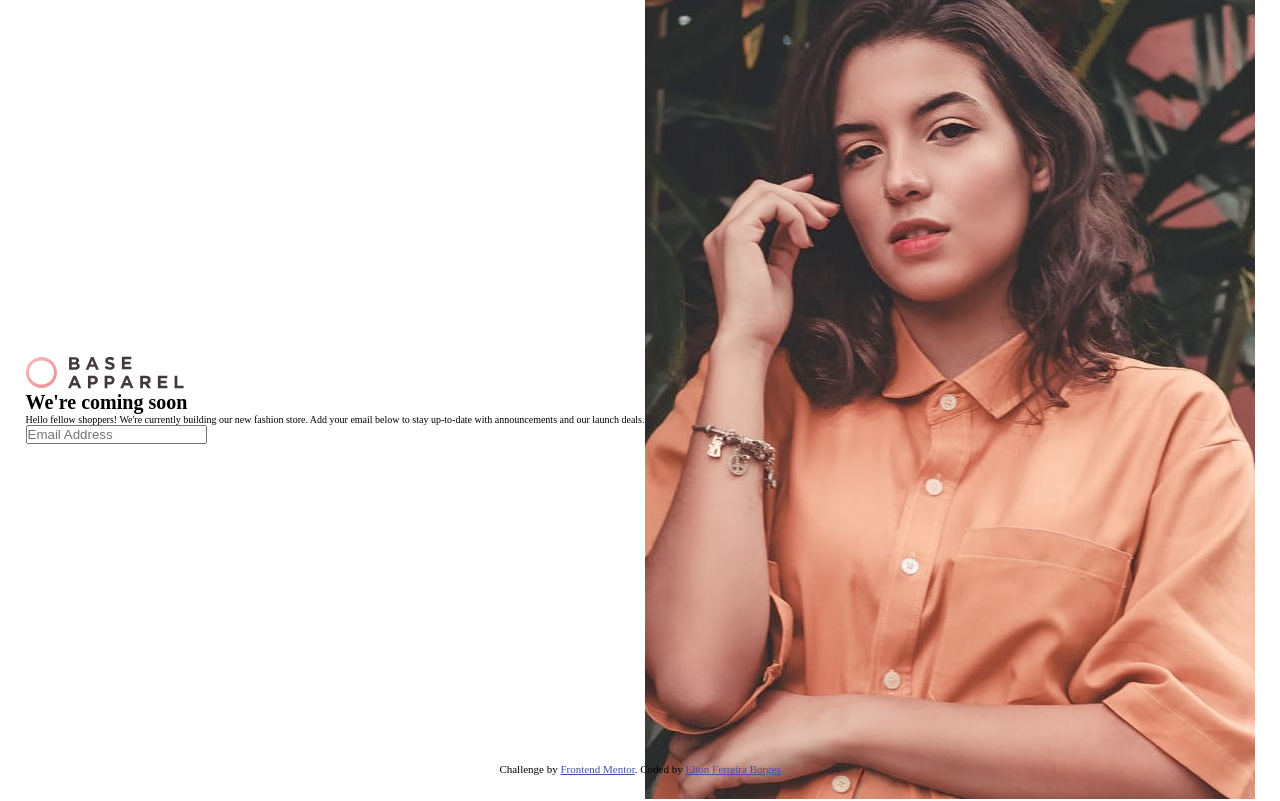
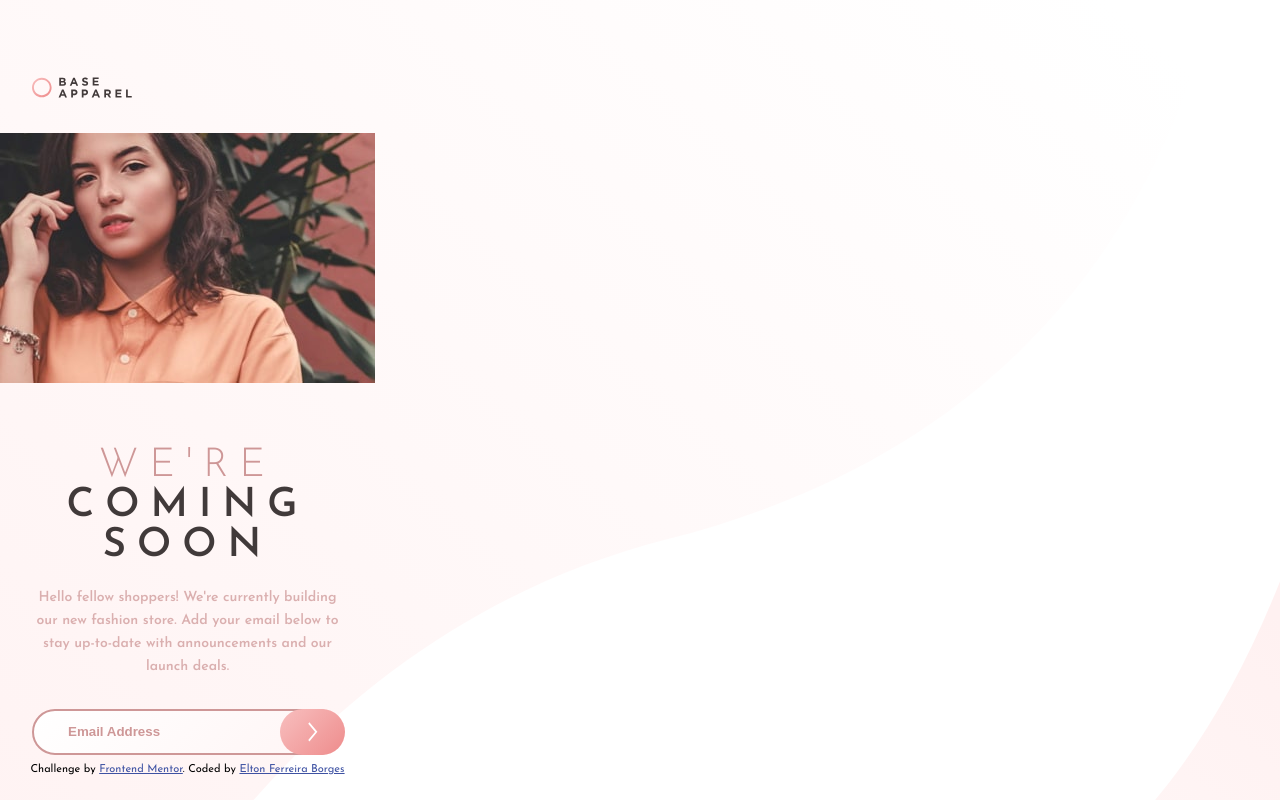
Before and after one commit to CriM1Nal1337/base-apparel-coming-soon-master, a plain HTML site: page index.html in a window 1280 px wide. Drawn offline with Linux system fonts and the light colour scheme.

Commit message:
style-finish

```diff
--- a/index.html
+++ b/index.html
@@ -9,28 +9,41 @@
   <link rel="stylesheet" href="src/css/reset.css">
   <link rel="stylesheet" href="src/css/variables.css">
   <link rel="stylesheet" href="src/css/responsive.css">
+  <link rel="preconnect" href="https://fonts.googleapis.com">
+  <link rel="preconnect" href="https://fonts.gstatic.com" crossorigin>
+  <link href="https://fonts.googleapis.com/css2?family=Josefin+Sans:wght@300;400;600&display=swap" rel="stylesheet">
   <title>Frontend Mentor | Base Apparel coming soon page</title>
 </head>
 
 <body>
   <main class="container">
+    <header><img src="src/images/logo.svg" alt="logo" class="logo"></header>
     <div class="base-apparel">
-      <img src="src/images/logo.svg" alt="logo" class="log">
-      <h1 class="title">We're coming soon</h1>
+      <h1 class="title"><span class="span">We're</span> coming soon</h1>
       <p class="p">
         Hello fellow shoppers! We're currently building our new fashion store.
         Add your email below to stay up-to-date with announcements and our launch deals.</p>
+      <div class="email">
+        <input class="inp-email " type="email" name="email" id="email" placeholder="Email Address">
+        <div class="btn" id="btn">
+          <img src="src/images/icon-arrow.svg" class="arrow" alt="arrow">
+        </div><img src="src/images/icon-error.svg" alt="icon icon-error" class="error-img hide">
+      </div>
+      <span class="span-error hide">Please provide a valide email</span>
 
-      <input type="email" name="email" id="email" placeholder="Email Address">
     </div>
-    <div class="img-base-apparel"><img src="src/images/hero-desktop.jpg" alt="Beathfull girl"></div>
+    <div class="img-base-apparel">
+      <picture>
+        <source media="(max-width: 1439px)" srcset="src/images/hero-mobile.jpg">
+        <img src="src/images/hero-desktop.jpg" alt="Beathfull girl">
+    </div>
+    </picture>
   </main>
   <footer class="attribution">
     Challenge by
-    <a href="https://www.frontendmentor.io?ref=challenge" target="_blank"
-      >Frontend Mentor</a
-    >. Coded by
+    <a href="https://www.frontendmentor.io?ref=challenge" target="_blank">Frontend Mentor</a>. Coded by
     <a href="https://github.com/CriM1Nal1337">Elton Ferreira Borges</a>
+  </footer>
   <script src="src/js/index.js"></script>
 </body>
 
--- a/src/css/responsive.css
+++ b/src/css/responsive.css
@@ -0,0 +1,68 @@
+@media (max-width: 1439px) {
+    body{
+        max-width: 375px;
+        align-items: center;
+    }
+
+    .container {
+        display: flex;
+        flex-direction: column;
+        justify-content: center;
+        max-width: 375px;
+    }
+
+    .logo {
+        order: 1;
+        margin: 3.2rem;
+        padding: 0;
+        width: 10rem;
+    }
+
+    .base-apparel {
+        order: 3;
+        margin-top: 0;
+        padding: 0;
+        max-width: 375px;
+    }
+
+    .base-apparel .title{
+        text-align: center;
+        font-size: 4rem;
+        letter-spacing: 1.1rem;
+    }
+
+    .base-apparel .p{
+        text-align: center;
+        font-size: 1.4rem;
+        line-height: 2.3rem;
+        padding: 0 3rem;
+        margin-bottom: 1.1rem;
+    }
+
+    .img-base-apparel {
+        order: 2;
+        max-width: 375px;
+        margin-bottom: 6rem;
+    }
+
+    .email{
+        width: 34.5rem;
+        padding-left: 3.2rem;
+        height: 4.6rem;
+    }
+
+    .base-apparel .inp-email {
+        height: 4.6rem;
+        width: 31rem;
+    }
+
+    .btn{
+        height: 4.6rem;
+        width: 6.5rem;
+    }
+
+    .base-apparel .error-img{
+        top: 1rem;
+        right: 7rem;
+    }
+}
--- a/src/css/style.css
+++ b/src/css/style.css
@@ -1,10 +1,138 @@
-body{
+body {
     height: 100vh;
     flex-direction: column;
-}
-
-body,.container{
+    font-family: 'Josefin Sans', sans-serif;
+    background: no-repeat url(../images/bg-pattern-desktop.svg);
+    background-size: cover;
     display: flex;
     justify-content: center;
     align-items: center;
 }
+
+.container {
+    max-width: 144rem;
+    display: grid;
+    grid-template-areas:
+        "logo img"
+        "base-apparel img";
+}
+
+.logo {
+    grid-area: logo;
+    width: 16rem;
+    margin-bottom: 11.5rem;
+    margin: 6.5rem 0 0 20rem;
+}
+
+.base-apparel {
+    grid-area: base-apparel;
+    display: flex;
+    flex-direction: column;
+    gap: 2rem;
+    padding: 0 22rem 10rem 20rem;
+    margin-top: 6rem;
+}
+
+.base-apparel .title .span {
+    color: var(--DesaturatedRed);
+    font-weight: 300;
+}
+
+.base-apparel .title {
+    font-size: 6.8rem;
+    text-transform: uppercase;
+    letter-spacing: 1.5rem;
+    font-weight: 600;
+    color: var(--DarkGrayishRed);
+}
+
+.base-apparel .p {
+    font-size: 1.6rem;
+    color: hsla(0, 36%, 70%, 0.752);
+    line-height: 3rem;
+    margin-bottom: 2rem;
+    font-weight: 600;
+}
+
+.email {
+    position: relative;
+}
+
+.base-apparel .inp-email {
+    height: 5.5rem;
+    width: 44.5rem;
+    border-radius: 3rem;
+    border: 2px solid var(--DesaturatedRed);
+    color: var(--DesaturatedRed);
+    padding-left: 3rem;
+    background: linear-gradient(135deg, hsl(0, 0%, 100%), hsl(0, 100%, 98%));
+    font-weight: 600;
+    color: var(--DesaturatedRed);
+}
+
+.inp-email::placeholder {
+    color: var(--DesaturatedRed);
+    padding-left: 0.4rem;
+}
+
+.inp-email:active{
+    color: var(--DesaturatedRed);
+}
+
+.inp-email:focus {
+    color: var(--DesaturatedRed);
+    border: 2px solid var(--DesaturatedRed);
+    padding-left: 3rem;
+}
+
+.inp-email:focus-visible {
+    border: 2px solid var(--DesaturatedRed);
+    outline: none;
+}
+
+.btn {
+    display: flex;
+    align-items: center;
+    position: absolute;
+    top: 0;
+    right: 0;
+    width: 10rem;
+    height: 5.5rem;
+    border-radius: 3rem;
+    background: linear-gradient(135deg, hsl(0, 80%, 86%), hsl(0, 74%, 74%));
+    justify-content: center;
+    cursor: pointer;
+}
+
+.arrow {
+    height: 2rem;
+    width: 1rem;
+    cursor: pointer;
+}
+
+.img-base-apparel {
+    grid-area: img;
+}
+
+.hide {
+    visibility: hidden;
+    display: none;
+}
+
+.base-apparel .span-error{
+    color: var(--SoftRed);
+    font-size: 1.2rem;
+    font-weight: 600;
+    padding-left: 3rem;
+}
+
+.base-apparel .error-img{
+    width: 2.5rem;
+    position: absolute;
+    top: 1.6rem;
+    right: 11.5rem;
+}
+
+.inp-email.error{
+    border: 2px solid var(--SoftRed);
+}
--- a/src/css/variables.css
+++ b/src/css/variables.css
@@ -1,4 +1,5 @@
 :root {
     --DesaturatedRed: hsl(0, 36%, 70%);
-    --SoftRed: hsl(0, 93%, 68%) --DarkGrayishRed: hsl(0, 6%, 24%);
+    --SoftRed: hsl(0, 93%, 68%);
+    --DarkGrayishRed: hsl(0, 6%, 24%);
 }
```
